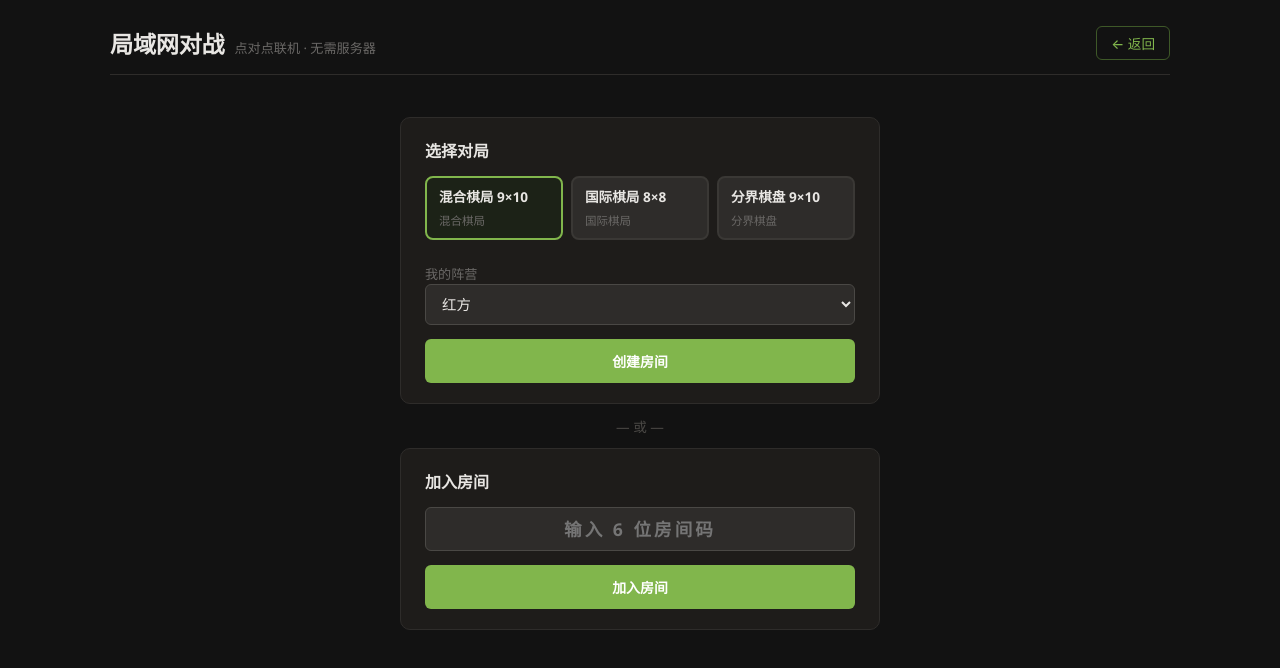
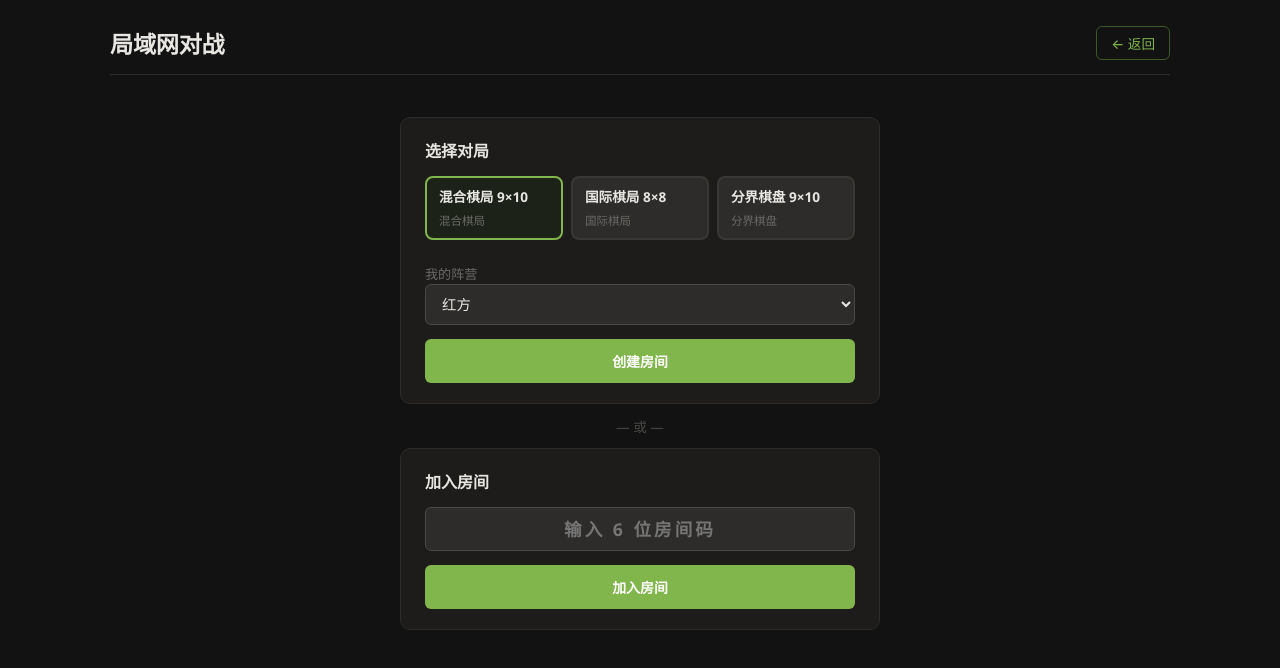
Before and after one commit to Patrick7241/chaisi, a React (Vite) app: page /#/multi in a window 1280 px wide. Shown: the top 668 px of the page. Built offline with nearby package versions, Linux system fonts and the light colour scheme.

Commit message:
fix: 删除xx

```diff
--- a/src/pages/MultiGame.jsx
+++ b/src/pages/MultiGame.jsx
@@ -447,7 +447,7 @@ export default function MultiGame() {
         <header className="app-header">
           <div className="app-title">
             <span className="title-main">局域网对战</span>
-            <span className="title-sub">点对点联机 · 无需服务器</span>
+            <span className="title-sub"> </span>
           </div>
           <Link className="nav-link" to="/">← 返回</Link>
         </header>
```
